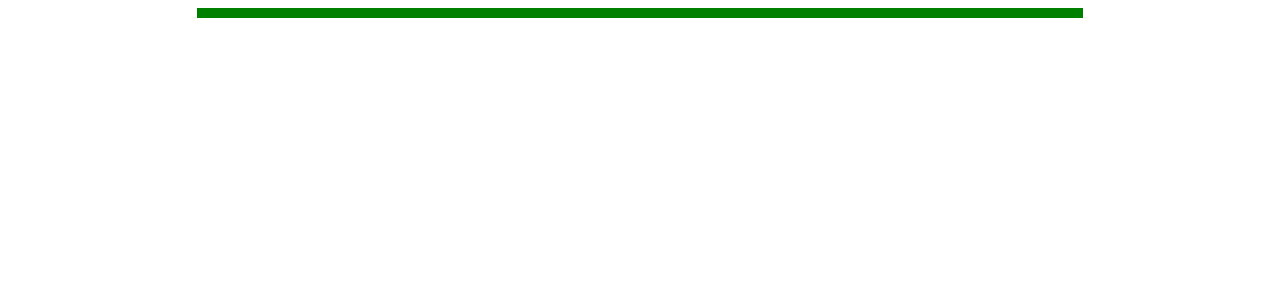
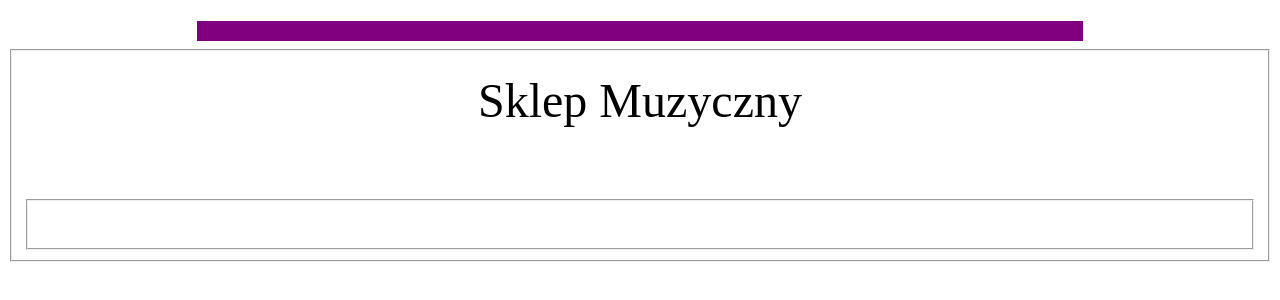
Before and after one commit to nikos41111/sprawdzian, a plain HTML site: page index.html in a window 1280 px wide. Drawn offline with Linux system fonts and the light colour scheme.

Commit message:
index.html

```diff
--- a/index.html
+++ b/index.html
@@ -4,6 +4,10 @@
       <head>
        <meta charset="utf-8">
        <title> Wykonał MAJER </title>
-<HR SIZE=10 WIDTH=70% ALIGN=center COLOR=green>
+<h1></h1>
+<HR SIZE=20 WIDTH=70% ALIGN=center COLOR=purple>
+<FIELDSET style="background-color:white">
+<p align="center"> <font color="black" size="10" face="Times New Roman"> Sklep Muzyczny <b> </b> </p> <br>
+<FIELDSET/>
 
   </head>
```
